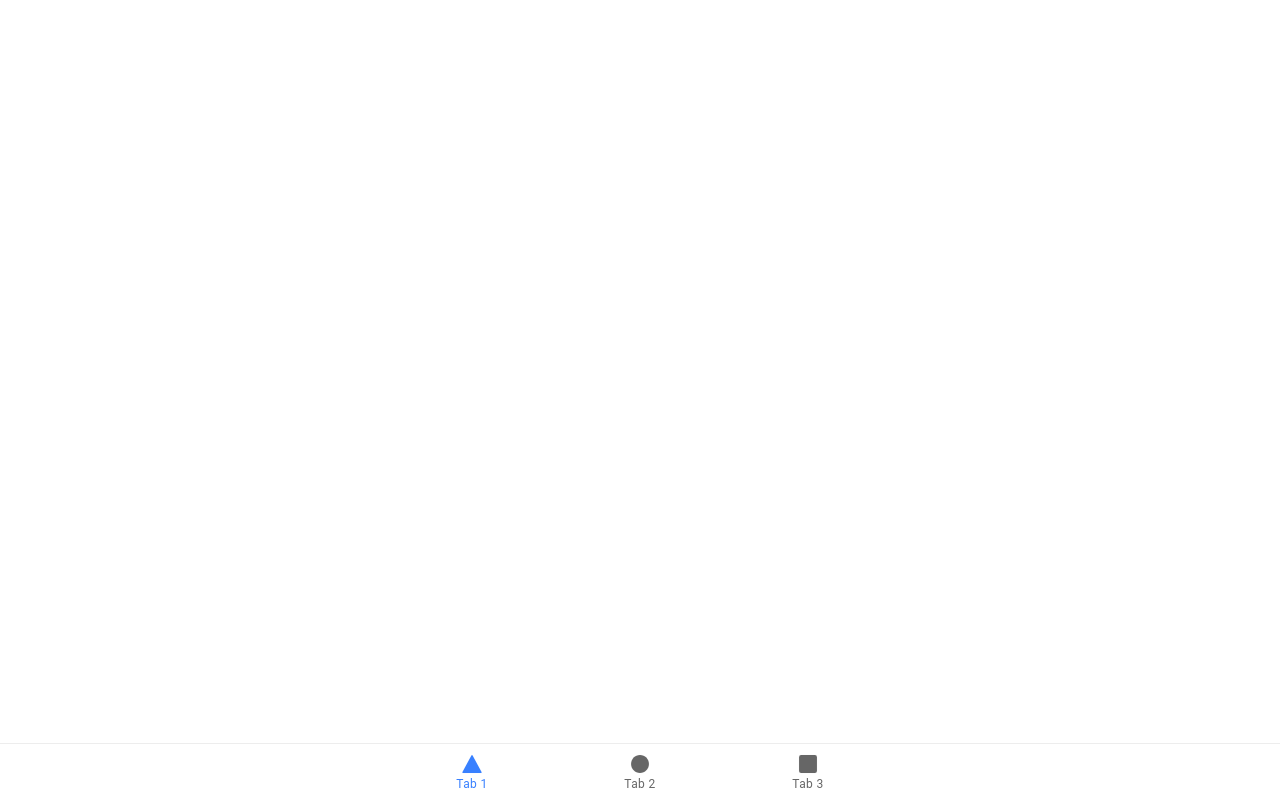
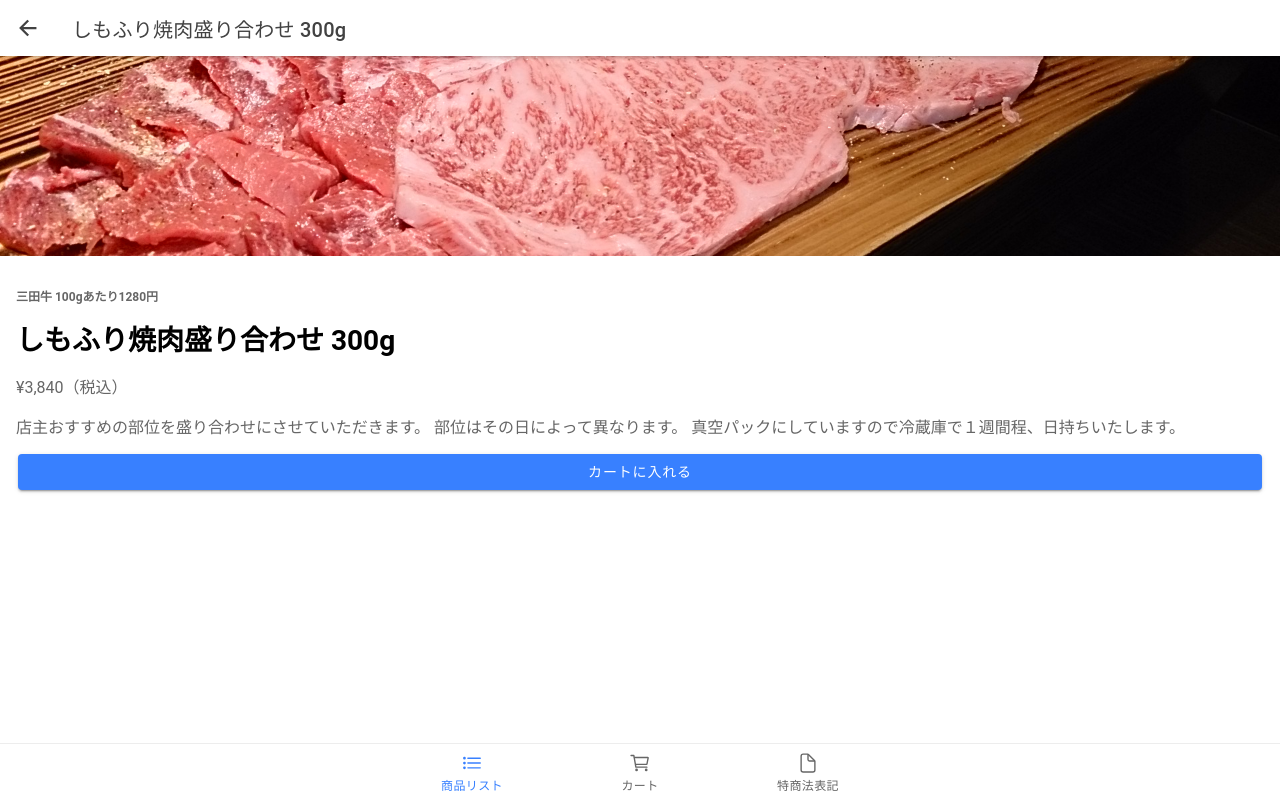
Before and after one commit to ionic-jp/stripe-ionic-react-sample, a React (Create React App) app: page /tab1/item/1 in a window 1280 px wide. Built offline with nearby package versions, Linux system fonts and the light colour scheme.

Commit message:
feat: 商品詳細ページを作成

```diff
--- a/src/App.tsx
+++ b/src/App.tsx
@@ -1,19 +1,11 @@
 import { Redirect, Route } from 'react-router-dom';
-import {
-  IonApp,
-  IonIcon,
-  IonLabel,
-  IonRouterOutlet,
-  IonTabBar,
-  IonTabButton,
-  IonTabs,
-  setupIonicReact
-} from '@ionic/react';
+import { IonApp, IonIcon, IonLabel, IonRouterOutlet, IonTabBar, IonTabButton, IonTabs, setupIonicReact } from '@ionic/react';
 import { IonReactRouter } from '@ionic/react-router';
-import { ellipse, square, triangle } from 'ionicons/icons';
+import { cartOutline, documentOutline, listOutline } from 'ionicons/icons';
 import Tab1 from './pages/Tab1';
 import Tab2 from './pages/Tab2';
 import Tab3 from './pages/Tab3';
+import Item from './pages/Item';
 
 /* Core CSS required for Ionic components to work properly */
 import '@ionic/react/css/core.css';
@@ -45,6 +37,8 @@ const App: React.FC = () => (
             <Route exact path="/tab1">
               <Tab1 />
             </Route>
+            <Route exact path="/tab1/item/:id" component={Item}></Route>
+
             <Route exact path="/tab2">
               <Tab2 />
             </Route>
@@ -57,16 +51,16 @@ const App: React.FC = () => (
           </IonRouterOutlet>
           <IonTabBar slot="bottom">
             <IonTabButton tab="tab1" href="/tab1">
-            <IonIcon icon={triangle} />
-            <IonLabel>Tab 1</IonLabel>
+              <IonIcon icon={listOutline} />
+              <IonLabel>商品リスト</IonLabel>
             </IonTabButton>
             <IonTabButton tab="tab2" href="/tab2">
-            <IonIcon icon={ellipse} />
-            <IonLabel>Tab 2</IonLabel>
+              <IonIcon icon={cartOutline} />
+              <IonLabel>カート</IonLabel>
             </IonTabButton>
             <IonTabButton tab="tab3" href="/tab3">
-            <IonIcon icon={square} />
-            <IonLabel>Tab 3</IonLabel>
+              <IonIcon icon={documentOutline} />
+              <IonLabel>特商法表記</IonLabel>
             </IonTabButton>
           </IonTabBar>
         </IonTabs>
--- /dev/null
+++ b/src/pages/Item.css
@@ -0,0 +1,16 @@
+.item-information h1 {
+  font-size: 28px;
+  font-weight: 700;
+}
+
+.item-information h2 {
+  font-size: 12px;
+  font-weight: 700;
+  color: rgb(102, 102, 102);
+}
+
+.item-information p {
+  color: rgb(102, 102, 102);
+  font-size: 16px;
+  font-weight: 400;
+}
--- /dev/null
+++ b/src/pages/Item.tsx
@@ -0,0 +1,55 @@
+import { IonButtons, IonContent, IonHeader, IonImg, IonPage, IonTitle, IonToolbar, IonBackButton, IonButton, IonToast } from '@ionic/react';
+import './Item.css';
+import { RouteComponentProps } from 'react-router';
+import { Items } from '../constant';
+import { useState } from 'react';
+
+interface ItemPageProps
+  extends RouteComponentProps<{
+    id: string;
+  }> {}
+
+const Item: React.FC<ItemPageProps> = ({ match }) => {
+  const item = Items.find((d) => d.id === Number(match.params.id));
+  const [showToast, setShowToast] = useState(false);
+  const [isCart, setCart] = useState(localStorage.getItem(String(item?.id)) === 'true');
+  const addItemToCart = (id: undefined | number, changeIsCart: boolean) => {
+    if (!id) {
+      return;
+    }
+    setCart(changeIsCart);
+    localStorage.setItem(String(id), String(changeIsCart));
+    setShowToast(true);
+  };
+
+  return (
+    <IonPage>
+      <IonHeader>
+        <IonToolbar>
+          <IonButtons slot="start">
+            <IonBackButton defaultHref="/tab1" />
+          </IonButtons>
+          <IonTitle>{item?.title}</IonTitle>
+        </IonToolbar>
+      </IonHeader>
+      <IonContent fullscreen>
+        <div className="card-image">
+          <IonImg src={item?.image} />
+        </div>
+        <div className="ion-padding item-information">
+          <h2>{item?.subTitle}</h2>
+          <h1>{item?.title}</h1>
+          <p>¥{item?.price.toLocaleString()}（税込）</p>
+          <p>{item?.description}</p>
+          <IonButton expand="block" fill={isCart ? 'outline' : undefined} onClick={() => addItemToCart(item?.id, !isCart)}>
+            {!isCart ? 'カートに入れる' : 'カートから削除'}
+          </IonButton>
+        </div>
+
+        <IonToast color="primary" isOpen={showToast} onDidDismiss={() => setShowToast(false)} message={item?.title + 'を変更しました'} duration={2000} />
+      </IonContent>
+    </IonPage>
+  );
+};
+
+export default Item;
--- a/src/pages/Tab1.tsx
+++ b/src/pages/Tab1.tsx
@@ -18,7 +18,7 @@ const Tab1: React.FC = () => {
         </IonHeader>
         <IonList>
           {Items.map((d, index) => (
-            <IonCard button={true} key={index}>
+            <IonCard button={true} routerLink={`/tab1/item/${d.id}`} key={index}>
               <div className="card-image">
                 <IonImg src={d.image} />
               </div>
```
Lines whose indentation alone changed are shown as unchanged.
